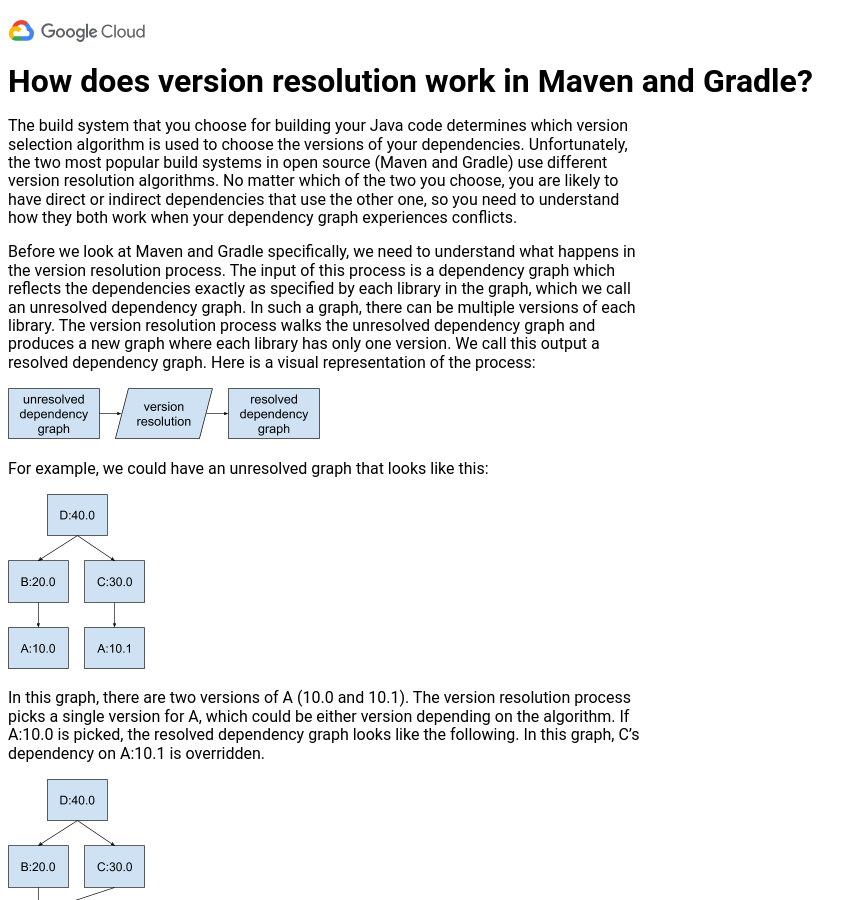
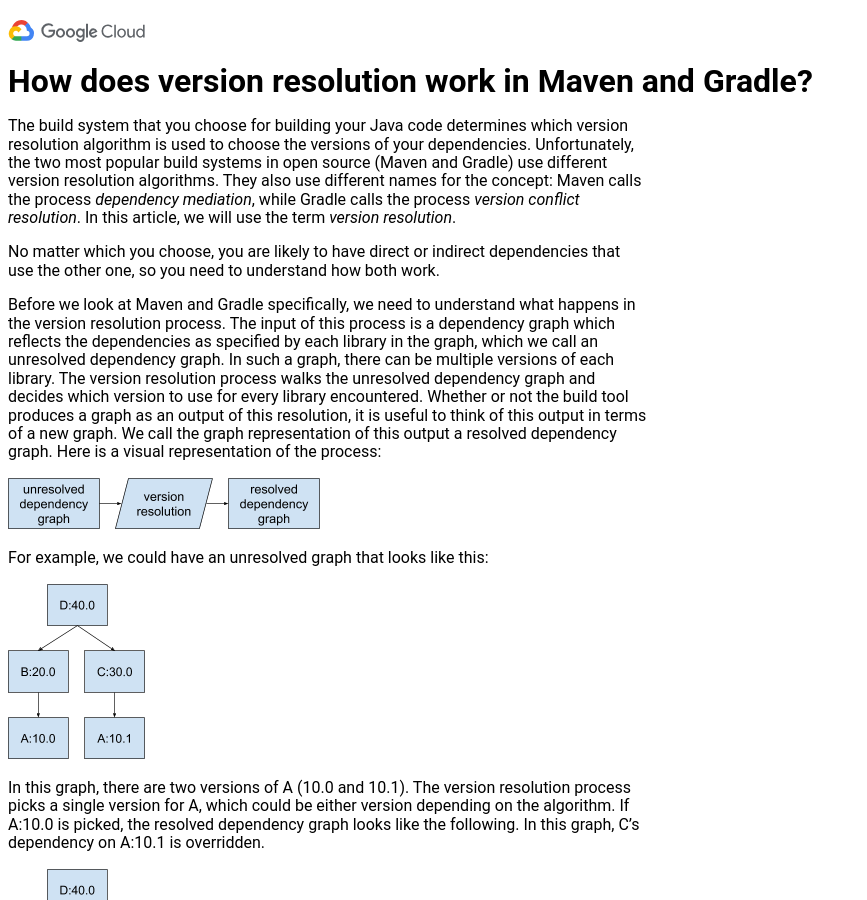
Before and after one commit to GoogleCloudPlatform/cloud-opensource-java, a Jekyll site: the page built from docs/how-does-version-resolution-work-in-maven-and-gradle.md, in a window 1280 px wide and 900 px high. Shown: the whole window, without its empty margins (0-867 px from the left). Built offline with Jekyll 4.4.1, drawn with Linux system fonts in a browser that asks for light colours; our own code applies the rules of GitHub Pages for plain Markdown files; some of the changed text lies outside the part shown.

Commit message:
PR feedback

```diff
--- a/docs/how-does-version-resolution-work-in-maven-and-gradle.md
+++ b/docs/how-does-version-resolution-work-in-maven-and-gradle.md
@@ -1,20 +1,25 @@
 # How does version resolution work in Maven and Gradle?
 
 The build system that you choose for building your Java code determines which
-version selection algorithm is used to choose the versions of your
+version resolution algorithm is used to choose the versions of your
 dependencies. Unfortunately, the two most popular build systems in open source
-(Maven and Gradle) use different version resolution algorithms. No matter which
-of the two you choose, you are likely to have direct or indirect dependencies
-that use the other one, so you need to understand how they both work when your
-dependency graph experiences conflicts.
+(Maven and Gradle) use different version resolution algorithms. They also use
+different names for the concept: Maven calls the process *dependency mediation*,
+while Gradle calls the process *version conflict resolution*. In this article,
+we will use the term *version resolution*.
+
+No matter which you choose, you are likely to have direct or indirect
+dependencies that use the other one, so you need to understand how both work.
 
 Before we look at Maven and Gradle specifically, we need to understand what
 happens in the version resolution process. The input of this process is a
-dependency graph which reflects the dependencies exactly as specified by each
-library in the graph, which we call an unresolved dependency graph. In such a
-graph, there can be multiple versions of each library. The version resolution
-process walks the unresolved dependency graph and produces a new graph where
-each library has only one version. We call this output a resolved dependency
+dependency graph which reflects the dependencies as specified by each library in
+the graph, which we call an unresolved dependency graph. In such a graph, there
+can be multiple versions of each library. The version resolution process walks
+the unresolved dependency graph and decides which version to use for every
+library encountered. Whether or not the build tool produces a graph as an output
+of this resolution, it is useful to think of this output in terms of a new
+graph. We call the graph representation of this output a resolved dependency
 graph. Here is a visual representation of the process:
 
 <img src="assets/images/ddc-resolution-00.png">
@@ -106,3 +111,8 @@ version resolution decisions, and everyone can be happy.
 
 There are many more possible scenarios which require more complicated
 fixes. Solving those problems will be the topic of another article.
+
+For more details on each build system, see their respective documentation:
+
+- **Maven**: (Introduction to the Dependency Mechanism)[http://maven.apache.org/guides/introduction/introduction-to-dependency-mechanism.html]
+- **Gradle**: (Understanding dependency resolution)[https://docs.gradle.org/current/userguide/dependency_resolution.html]
```
